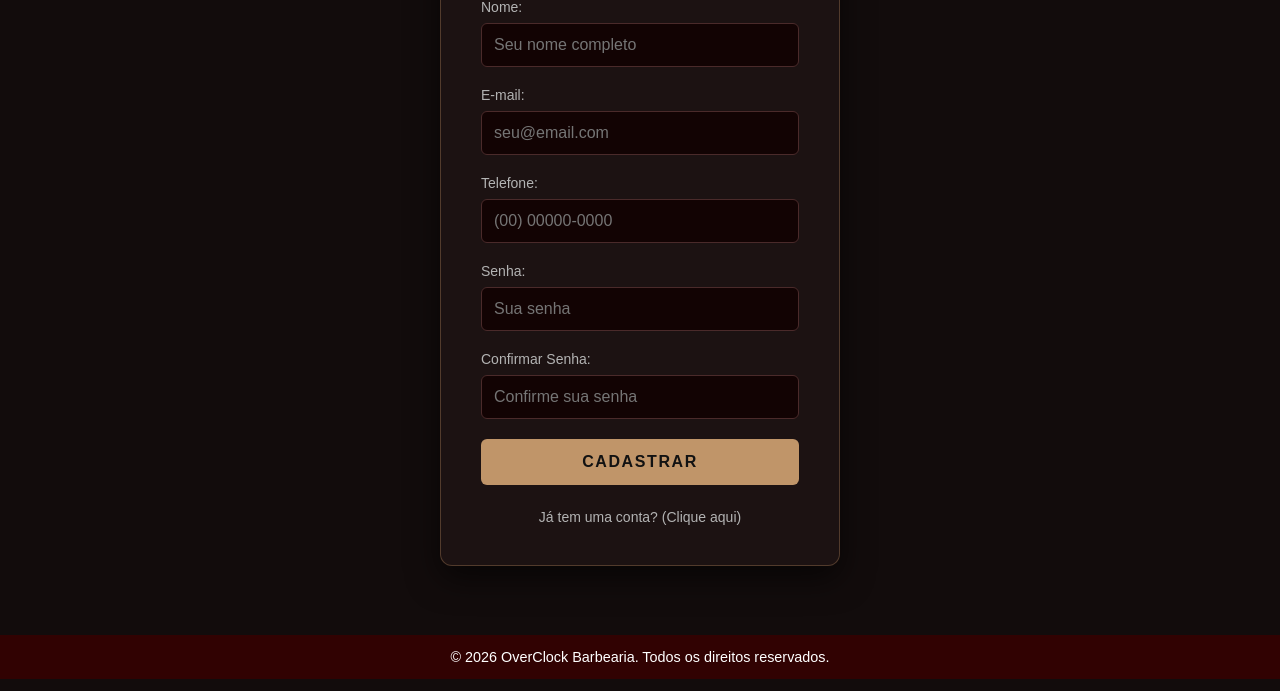
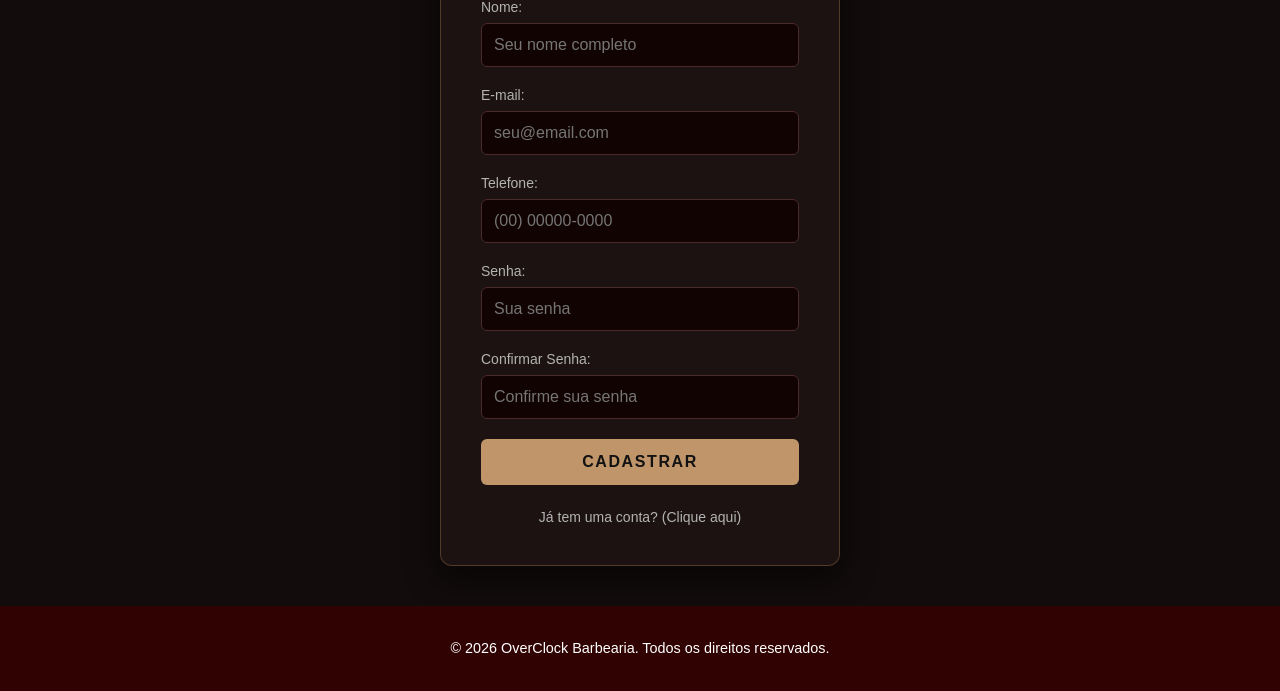
Before and after one commit to MiguelAraujo3/OverClock, a Flask app: page /cadastro in a window 1280 px wide. Shown: the part 372-1063 px from the top of the page. Run offline with Flask 3, Linux system fonts and the light colour scheme; some libraries are stand-ins or nearby versions.

Commit message:
fix:Corrigir bug do footer flutuando ao aplicar zoom

```diff
--- a/app/pagina_login_admin/routes.py
+++ b/app/pagina_login_admin/routes.py
@@ -38,13 +38,13 @@ def login():
                     }
 
         if usuario is None:
-            flash("Este e-mail não é de um administrador.")
+            flash("Este e-mail não é de um administrador.", "error")
             return redirect(url_for('login_admin.login'))
 
         senha_hash_salva = usuario.get('senha')
 
         if not check_password_hash(senha_hash_salva, senha):
-            flash("Senha incorreta. Tente novamente.")
+            flash("Senha incorreta. Tente novamente.", "error")
             return redirect(url_for('login_admin.login'))
 
         usuario_obj = UsuarioLogado(
@@ -69,5 +69,5 @@ def logout():
     session.pop('usuario_nome', None)
     session.pop('usuario_email', None)
 
-    flash("Você saiu da sua conta com sucesso.")
+    flash("Você saiu da sua conta com sucesso.", "success")
     return redirect(url_for('login_admin.login'))
--- a/static/css/style.css
+++ b/static/css/style.css
@@ -3,9 +3,13 @@ body {
   margin: 0;
   background-color: #310202;
   font-family: sans-serif;
+  display: flex;
+  flex-direction: column;
+  min-height: 100vh;
 }
 
 main.conteudo {
+  flex: 1;             /* ISSO AQUI empurra o footer para o rodapé da tela */
   min-height: 80vh;
   padding-top: 110px;
   box-sizing: border-box;
@@ -447,9 +451,10 @@ footer {
   display: flex;
   color: white;
   font-size: 0.9em;
-  margin-top: 2em;
+  margin-top: auto;    /* Garante que ele fique colado embaixo se o flex falhar */
   text-align: center;
   flex-direction: column;
+  padding: 20px 0;
 }
 
 /* Responsividade mobile geral */
```
